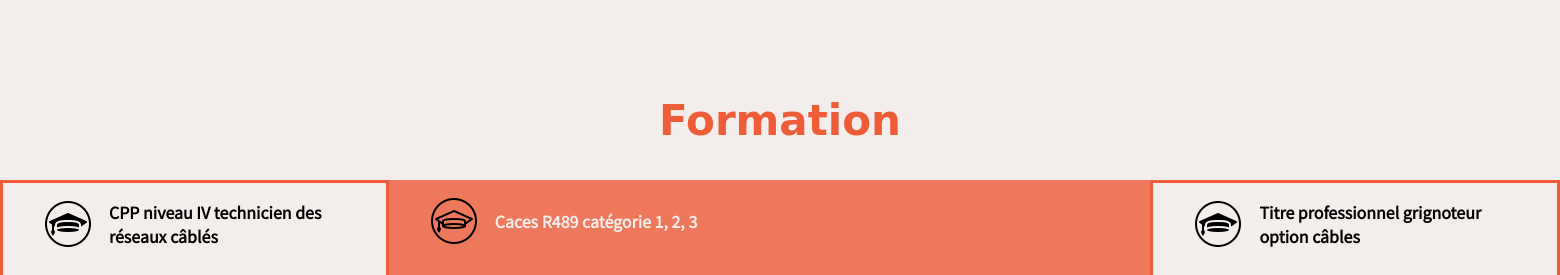
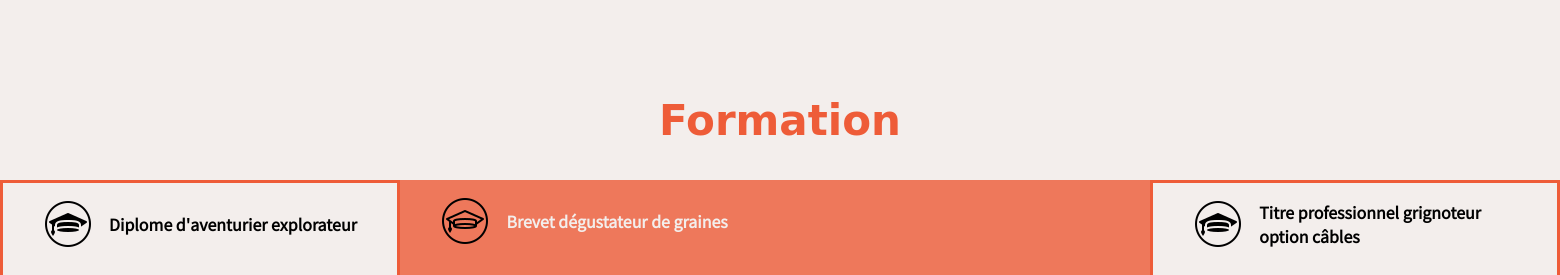
Before and after one commit to BarbaraGonthier/Online-Cv-for-fun, a PHP site: page / in a window 1560 px wide. Shown: the part 1766-2041 px from the top of the page. Run offline with PHP 8.4, Linux system fonts and the light colour scheme; some web fonts are replaced.

Commit message:
changement titre diplome

```diff
--- a/index.php
+++ b/index.php
@@ -117,7 +117,7 @@
                 <div class="formations">
                     <figure class="diploma">
                         <img src="education-icons/mortier.png" alt="mortier" title="mortier">
-                        <figcaption>CPP niveau IV technicien des réseaux câblés</figcaption>
+                        <figcaption>Diplome d'aventurier explorateur</figcaption>
                     </figure>
                 </div>
                 <div class="Année">
@@ -127,14 +127,14 @@
                     </figure>
                     <figure class="school">
                         <img src="education-icons/School.png" alt="school" title="school">
-                        <figcaption>Ecole d'Ô'poil</figcaption>
+                        <figcaption>Ecole d'Indiana Jones</figcaption>
                     </figure>
                 </div>
             </div>
             <div class="certificates">
                 <figure class="certificate">
                     <img src="education-icons/mortierwhite.png" alt="mortierwhite" title="mortierwhite">
-                    <figcaption>Caces R489 catégorie 1, 2, 3</figcaption>
+                    <figcaption>Brevet dégustateur de graines</figcaption>
                 </figure>
                 <div class="yearmiddle">
                     <figure class="year">
@@ -143,7 +143,7 @@
                     </figure>
                     <figure class="school">
                         <img src="education-icons/schoolwhite.png" alt="school" title="school">
-                        <figcaption>Centre formation de Bob le bricoleur</figcaption>
+                        <figcaption>Centre formation de gerbelé</figcaption>
                     </figure>
                 </div>
             </div>
```
